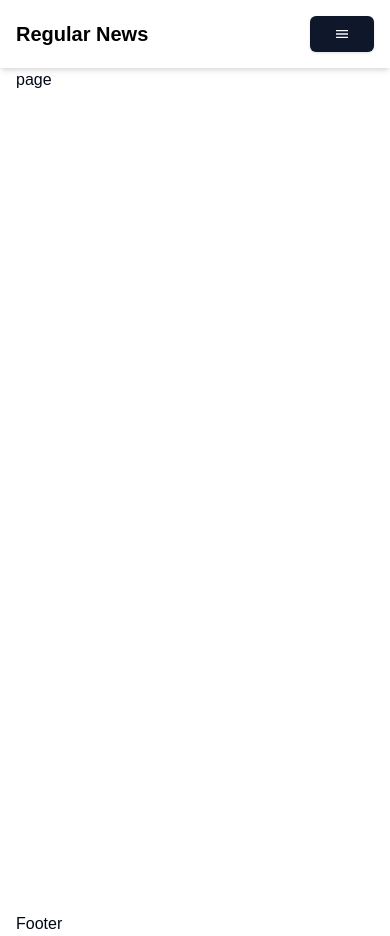
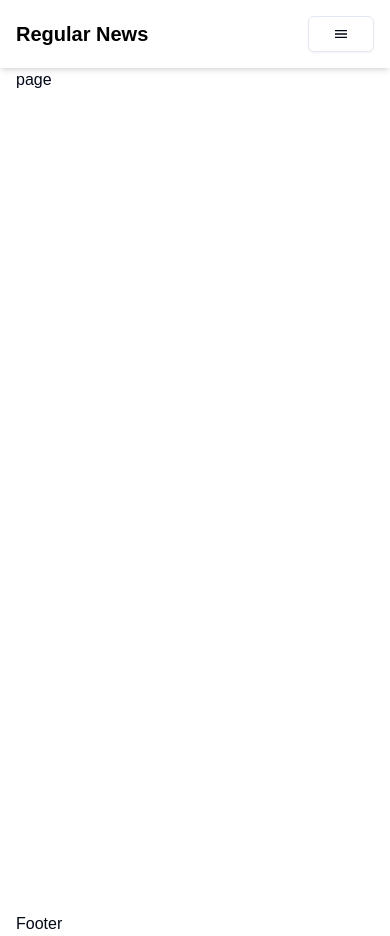
Before and after one commit to devmamunbd/newsportal, a Next.js app: page /about in a window 390 px wide. Built offline with nearby package versions, Linux system fonts and the light colour scheme.

Commit message:
navmenu toggling done

```diff
--- /dev/null
+++ b/src/components/shared/MobileMenu.tsx
@@ -0,0 +1,26 @@
+"use client"
+
+import {useState} from 'react'
+import React from 'react'
+import { Button } from "@/components/ui/button"
+import { IoMdMenu, IoMdClose  } from "react-icons/io";
+
+const MobileMenu = () => {
+    const [isMenuOpen, setIsMenuOpen] = useState(false);
+    const toggleMenu =()=> {
+        setIsMenuOpen(!isMenuOpen)
+    }
+  return (
+    <div className="block lg:hidden">
+    <Button variant="outline" onClick={toggleMenu}>
+        {
+            isMenuOpen ? <IoMdClose className=" w-12 h-12"/> :  <IoMdMenu className=" w-12 h-12"/>
+
+        }
+
+    </Button>
+</div>
+  )
+}
+
+export default MobileMenu
--- a/src/components/shared/Navbar.tsx
+++ b/src/components/shared/Navbar.tsx
@@ -1,14 +1,17 @@
 "use client"
+
 import Link from 'next/link'
 import React from 'react'
 import { NavigationMenu, NavigationMenuContent, NavigationMenuItem, NavigationMenuLink, NavigationMenuList, NavigationMenuTrigger } from '../ui/navigation-menu'
 import { Switch } from "@/components/ui/switch"
 import { Button } from "@/components/ui/button"
-import { IoMdMenu } from "react-icons/io";
+// import { IoMdMenu, IoMdClose  } from "react-icons/io";
 import {usePathname} from "next/navigation"
+import MobileMenu from './MobileMenu'
 
 const Navbar = () => {
     const pathname = usePathname();
+
   return (
     <header className='py-4 shadow-md'>
         <nav className='max-w-7xl mx-auto flex justify-between items-center px-4 sm:px-6 lg:px-8'>
@@ -61,11 +64,7 @@ const Navbar = () => {
     </div>
 
     {/* Mobile Menu */}
-        <div className="block lg:hidden">
-            <Button>
-                <IoMdMenu className=" w-12 h-12"/>
-            </Button>
-        </div>
+       <MobileMenu/>
         </nav>
     </header>
   )
```
